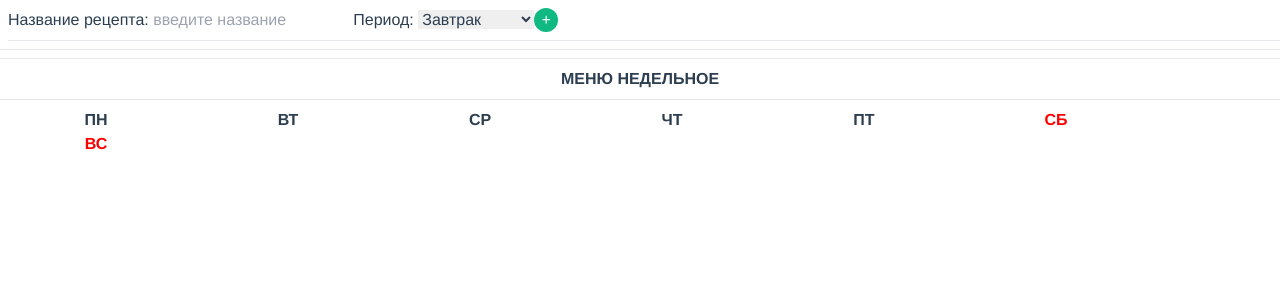
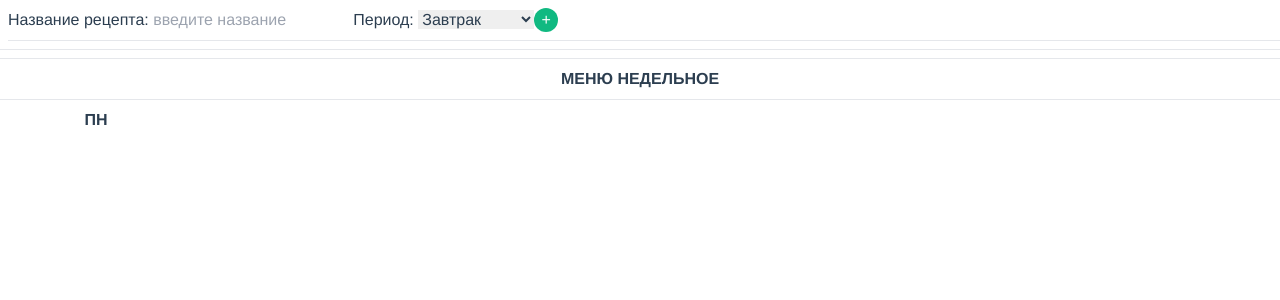
Before and after one commit to osmaav/menu, a Vue app: page / in a window 1280 px wide. Shown: the top 300 px of the page. Built offline with nearby package versions, Linux system fonts and the light colour scheme.

Commit message:
add function sliceDays

```diff
--- a/src/App.vue
+++ b/src/App.vue
@@ -60,7 +60,7 @@
   <hr class="mt-2 mb-2" />
   <h1 :style="'text-align: center'">Меню недельное</h1>
   <hr class="mt-2 mb-2" />
-  <div :style="'text-align: center'" v-for="day in DAYS_OF_WEAK" :key="day.idx" class="column">
+  <div :style="'text-align: center'" v-for="(day, idx) in sliceDays(0)" :key="idx" class="column">
     <h3 :style="day === 'СБ' || day === 'ВС' ? 'color: rgb(255, 0, 0)' : ''">
       {{ day }}
     </h3>
@@ -171,6 +171,9 @@
         })
         this.toLocalStorageUpdate()
       },
+      sliceDays(start = 0, count = 1) {
+        return this.DAYS_OF_WEAK.slice(start, count)
+      },
     },
     watch: {
       recipeList() {
```
